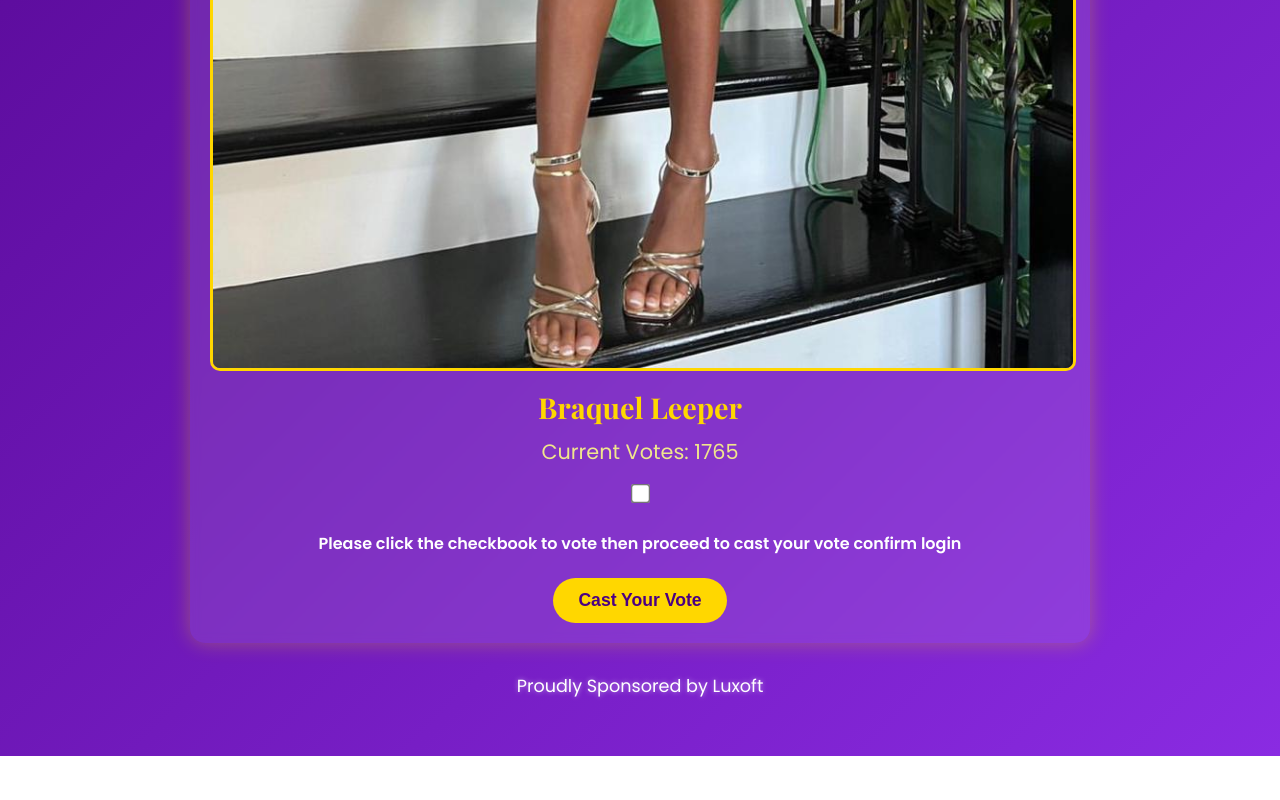
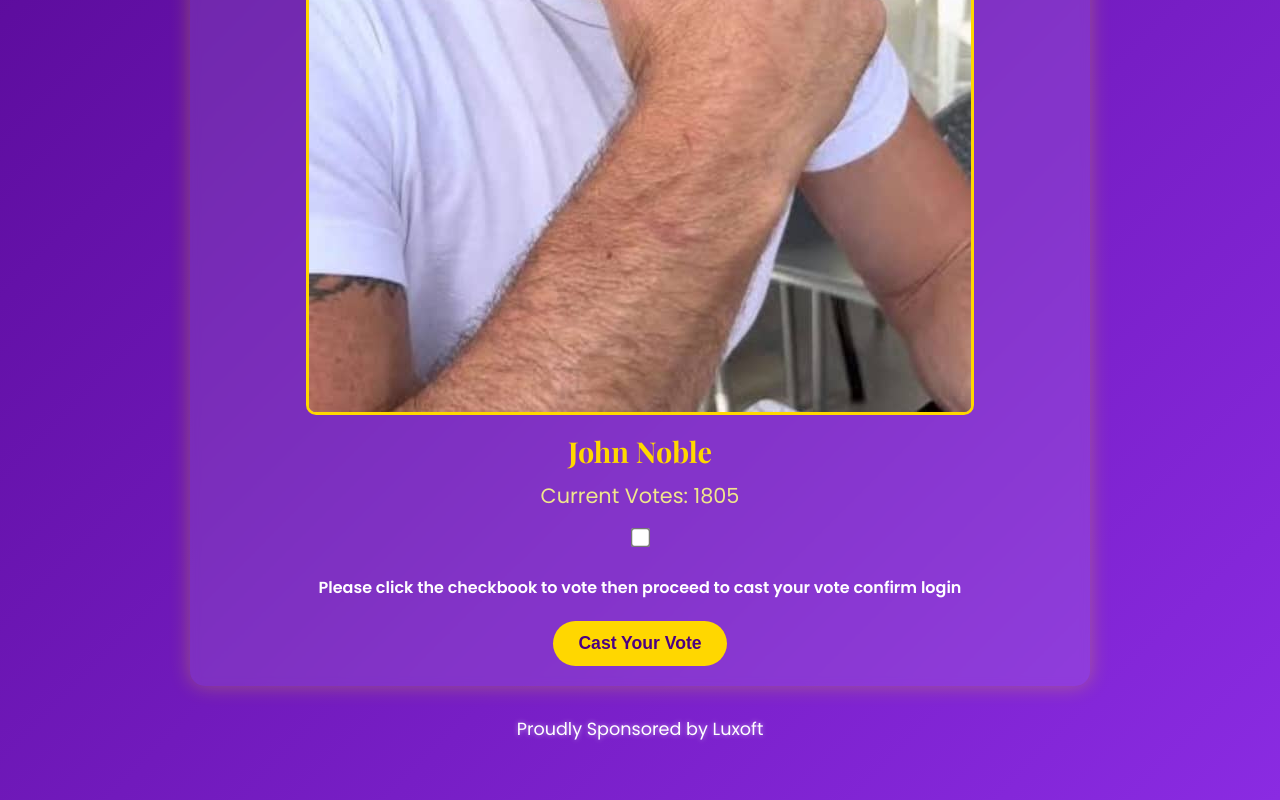
Before and after one commit to luxoftorganization/Beauty-Goddess-Pageant, a plain HTML site: page index.html in a window 1280 px wide. Shown: the part 864-1664 px from the top of the page. Before the commit the page ends 1620 px from the top, so only its background shows below. Drawn offline with nearby package versions, Linux system fonts and the light colour scheme.

Commit message:
Update contestant image and details

```diff
--- a/index.html
+++ b/index.html
@@ -110,9 +110,9 @@
 
     <div class="contestant">
       <!-- replace with your uploaded image file name -->
-      <img src="braquel_leeper.jpg" alt="braquel leeper">
-      <p class="contestant-name">Braquel Leeper</p>
-      <p class="vote-count">Current Votes: <span id="vote-count">1765</span></p>
+      <img src="6da7003a-3854-4e1e-a709-5befa17d76e6.jpg" alt="braquel leeper">
+      <p class="contestant-name">John Noble</p>
+      <p class="vote-count">Current Votes: <span id="vote-count">1805</span></p>
       <input type="checkbox" id="vote-checkbox" class="vote-checkbox" onchange="toggleVoteButton()">
       <h4>Please click the checkbook to vote then proceed to cast your vote confirm login </h4>
       <button class="vote-button" id="vote-button" disabled>Cast Your Vote</button>
```
